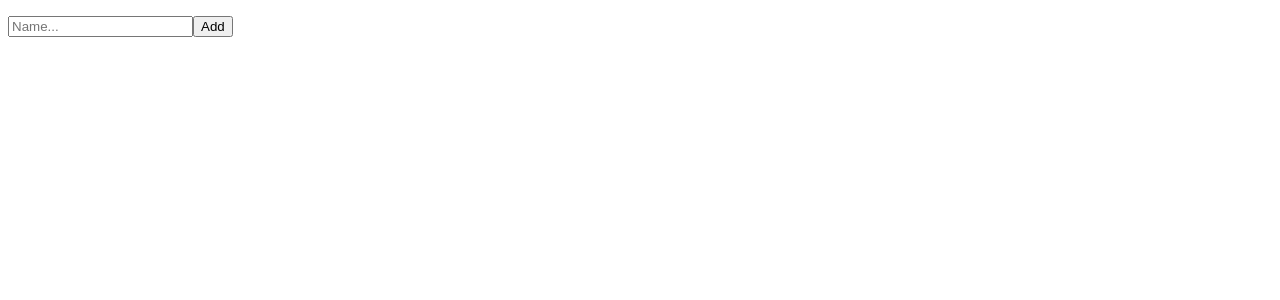
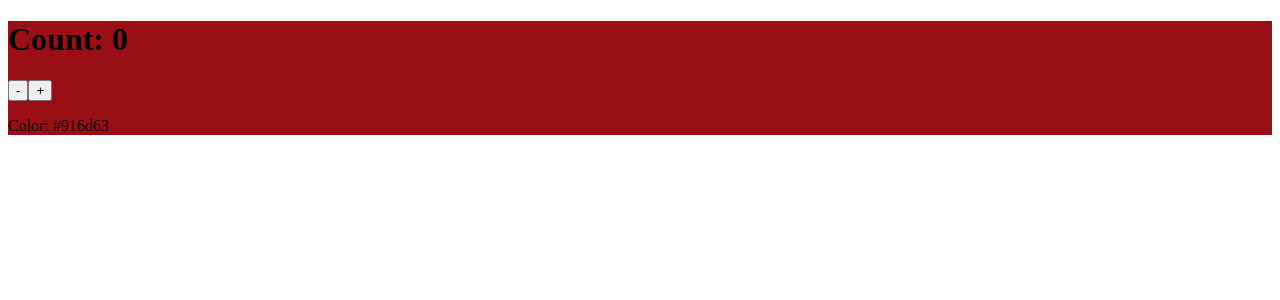
Before and after one commit to Unicode-Academy/unicode_reactjs_hoc, a React (Vite) app: page / in a window 1280 px wide. Shown: the top 300 px of the page. Built offline with nearby package versions, Linux system fonts and the light colour scheme.

Commit message:
HOC - 05

```diff
--- a/src/App.tsx
+++ b/src/App.tsx
@@ -1,13 +1,9 @@
-import Todos from "./components/Todos/Todos";
+import Counter from "./components/Counter";
 
 export default function App() {
   return (
     <div>
-      <Todos />
+      <Counter />
     </div>
   );
 }
-
-//mounted
-//updated
-//unmounted
--- /dev/null
+++ b/src/components/Counter.tsx
@@ -0,0 +1,35 @@
+import { Component } from "react";
+import { withColor } from "../utils/withColor";
+interface Props {
+  color: string;
+}
+interface State {
+  count: number;
+}
+class Counter extends Component<Props, State> {
+  constructor(props: Props) {
+    super(props);
+    this.state = {
+      count: 0,
+    };
+  }
+  handleIncrement = () => {
+    this.setState((prevState: State) => ({ count: prevState.count + 1 }));
+  };
+  handleDecrement = () => {
+    this.setState((prevState: State) => ({ count: prevState.count - 1 }));
+  };
+  render() {
+    return (
+      <div>
+        <h1>Count: {this.state.count}</h1>
+        <button onClick={this.handleDecrement}>-</button>
+        <button onClick={this.handleIncrement}>+</button>
+        <p>Color: {this.props.color}</p>
+      </div>
+    );
+  }
+}
+
+const CounterWithColor = withColor(Counter);
+export default CounterWithColor;
--- a/src/utils/withColor.tsx
+++ b/src/utils/withColor.tsx
@@ -8,6 +8,7 @@ export const withColor = <T,>(WrapComponent: React.ElementType) => {
   };
 
   return (props: T) => {
+    //Hook
     return (
       <div style={{ background: getColor() }}>
         <WrapComponent {...props} color={getColor()} />
```
Also changed, not shown: src/App04.tsx (added, +13 -0 lines).
